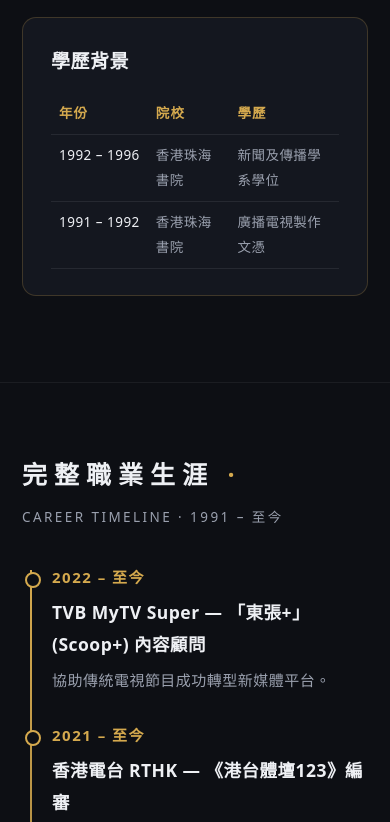
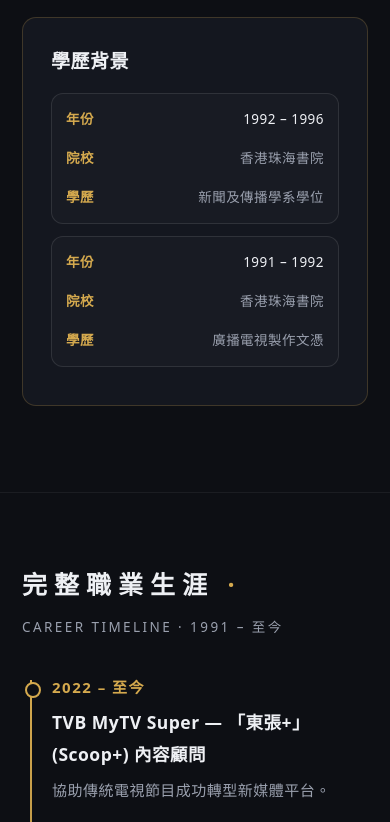
Before and after one commit to eva318chan/eddie-hung, a plain HTML site: page index.html in a window 390 px wide. Shown: the part 1714-2536 px from the top of the page. Drawn offline with Linux system fonts and the light colour scheme.

Commit message:
手機版表格轉卡片式排版（唔再被切）；補三部網絡電影

```diff
--- a/index.html
+++ b/index.html
@@ -63,7 +63,21 @@ th,td{text-align:left;padding:10px 12px;border-bottom:1px solid rgba(255,255,255
 th{color:var(--gold);font-weight:600;letter-spacing:.08em;white-space:nowrap}
 td{color:var(--muted)}
 td:first-child{white-space:nowrap;color:var(--text)}
-@media(max-width:640px){table{font-size:13.5px}th,td{padding:8px 8px}}
+@media(max-width:640px){
+  table{font-size:13.5px}
+  th,td{padding:8px 8px}
+  /* 手機版表格轉卡片式，唔再被切 */
+  table thead{display:none}
+  table,table tbody,table tr,table td{display:block;width:100%}
+  table tr:first-child{display:none}
+  table tr{border:1px solid rgba(255,255,255,.1);border-radius:12px;margin-bottom:12px;
+    padding:6px 0;background:rgba(255,255,255,.02)}
+  table td{border-bottom:none;padding:7px 14px;display:flex;justify-content:space-between;
+    gap:12px;white-space:normal!important;text-align:right}
+  table td::before{content:attr(data-label);color:var(--gold);font-weight:600;
+    flex-shrink:0;text-align:left}
+  table td:first-child{white-space:normal;color:var(--text)}
+}
 /* timeline */
 .timeline{position:relative;padding-left:30px}
 .timeline::before{content:"";position:absolute;left:8px;top:6px;bottom:6px;width:2px;
@@ -295,6 +309,18 @@ footer .note{max-width:640px;margin:0 auto 18px;font-size:12.5px;color:#6b7078}
 <script>
 const io=new IntersectionObserver(es=>es.forEach(e=>{if(e.isIntersecting){e.target.classList.add('on');io.unobserve(e.target)}}),{threshold:.12});
 document.querySelectorAll('.reveal').forEach(el=>io.observe(el));
+/* 手機版表格卡片化：自動幫每格加上欄名 */
+document.querySelectorAll('table').forEach(function(t){
+  var rows=t.querySelectorAll('tr');
+  if(!rows.length)return;
+  var labels=[];
+  rows[0].querySelectorAll('th').forEach(function(th){labels.push(th.textContent.trim());});
+  for(var i=1;i<rows.length;i++){
+    rows[i].querySelectorAll('td').forEach(function(td,j){
+      if(labels[j])td.setAttribute('data-label',labels[j]);
+    });
+  }
+});
 </script>
 </body>
 </html>
```
